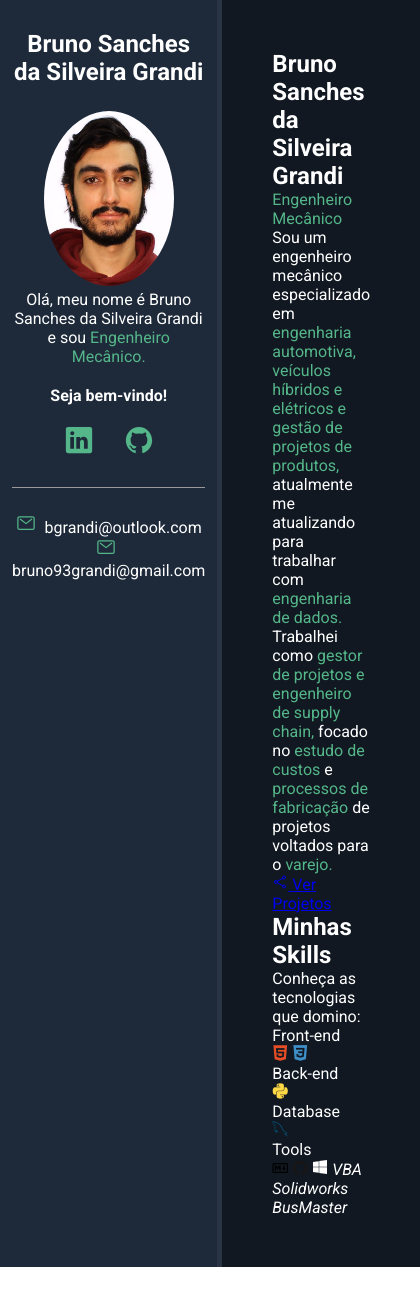
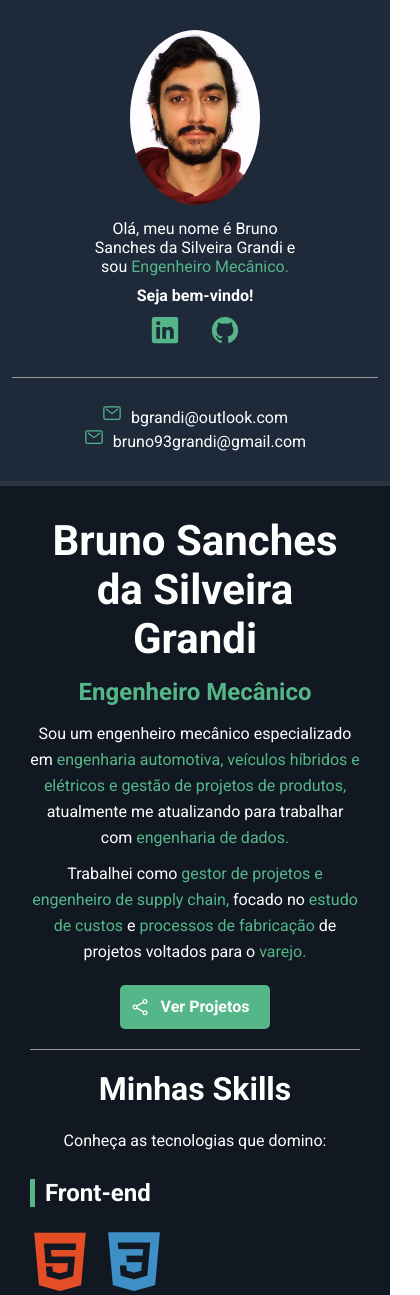
Before and after one commit to BrunoGrandi93/BrunoGrandi93.github.io, a plain HTML site: page index.html in a window 390 px wide. Shown: the top 1295 px of the page, 420 px wide, since content can reach past the window. Before the commit the page ends 1267 px from the top, so only its background shows below. Drawn offline with nearby package versions, Linux system fonts and the light colour scheme.

Commit message:
Finalizando o portfolio

```diff
--- a/css/styles.css
+++ b/css/styles.css
@@ -104,3 +104,132 @@
     margin-right: 5px;
     max-width: 20px;
 }
+
+/* About container */
+#name {
+    font-size: 42px;
+    margin-bottom: 15px;
+}
+
+#title {
+    font-size: 24px;
+    margin-bottom: 15px;
+    font-weight: bold;
+}
+
+.description {
+    max-width: 75%;
+    margin-bottom: 10px;
+}
+
+#btn-project {
+    font-weight: bold;
+    font-size: 16px;
+    color:: var(--main-text-color);
+    background-color: var(--main-color);
+    border: 2px solid var(--main_color);
+    border-radius: 5px;
+    text-decoration: none;
+    transition: .5s;
+    margin: 25px 0;
+    padding: 12px 10px;
+    width: 150px;
+    text-align: center;
+    display: flex;
+}
+
+#btn-project ion-icon,
+#btn-project span {
+    flex: 1 1 0;
+}
+
+#btn-project ion-icon {
+    font-size: 20px;
+    max-width: 20px;
+}
+
+#btn-project:hover {
+    background-color: transparent;
+}
+
+#skills-section-title {
+    border-top: 1px solid var(--border-color);
+    padding-top: 20px;
+    margin-bottom: 20px;
+    font-size: 32px;
+}
+
+#skills-container {
+    display: flex;
+    flex-wrap: wrap;
+    margin-top: 25px;
+}
+
+.skills-box {
+    flex: 1 1 33%;
+    max-width: 33%;
+    margin-bottom: 35px;
+}
+
+.skills-title {
+    font-size: 24px;
+    margin-bottom: 25px;
+    font-weight: bold;
+    padding-left: 10px;
+    border-left: 5px solid var(--main-color);
+}
+
+.skills-box i {
+    font-size: 45px;
+    margin-right: 10px;
+}
+
+/* Mobile */
+
+@media(max-width: 450px) {
+
+    #container {
+        flex-direction: column;
+    }
+
+    #bio-container {
+        min-height: auto;
+        border-right: none;
+        border-bottom: 5px solid var(--bio-border-color);
+    }
+
+    #bio-container h2 {
+        display: none;
+    }
+
+    #bio-container p {
+        max-width: 60%;
+        margin: 10px auto;
+    }
+
+    #about-container {
+        text-align: center;
+        padding: 30px;
+    }
+
+    #about-container .description {
+        margin: 10px auto;
+        max-width: 100%;
+        line-height: 26px;
+    }
+
+    #btn-project {
+        margin: 20px auto;
+    }
+
+    .skills-box {
+        flex: 1 1 100%;
+        max-width: 100%;
+        margin-bottom: 40px;
+        text-align: left;
+    }
+
+    .skills-box i {
+        font-size: 60px;
+    }
+}
--- a/index.html
+++ b/index.html
@@ -54,12 +54,11 @@
                 </div>
                 <div class="skills-box">
                     <p class="skills-title">Tools</p>
-                    <i class="devicon-markdown-plain colored"></i>
-                    <i class="devicon-github-plain colored"></i>
-                    <ion-icon name="logo-windows"></ion-icon>
-                    <i class="description">VBA</i>
-                    <i class="description">Solidworks</i>
-                    <i class="description">BusMaster</i>
+                    <i class="devicon-markdown-plain"></i>
+                    <i class="devicon-github-plain"></i>
+                    <i class="devicon-windows11-plain colored"></i>
+                    <i class="devicon-visualbasic-plain colored"></i>
+                    <i class="devicon-salesforce-plain colored"></i>
                 </div>
 
 
```
